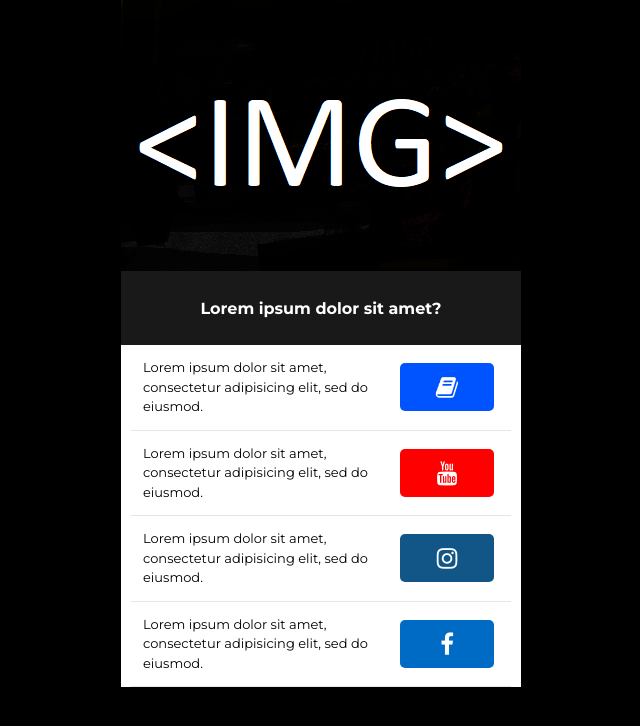
After one commit to codeatt/Eduardo_Cruz, a PHP site: page /link.php in a window 1280 px wide. The commit adds this page. Shown: the top 726 px of the page, without its empty margins (319-959 px from the left). Run offline with PHP 8.4, Linux system fonts and the light colour scheme; some libraries are stand-ins or nearby versions.

Commit message:
pagina link

```diff
--- /dev/null
+++ b/css/style.css
@@ -0,0 +1,118 @@
+body {
+  background-color: black;
+  margin: 0px;
+  box-sizing: border-box;
+}
+
+.example-item {
+  display: inline;
+}
+
+.container {
+  display: flex;
+  justify-content: center;
+  align-items: center;
+  /* text-align: center; */
+    margin: auto;
+}
+
+.column {
+  max-width: 400px;
+
+  font-family: "Montserrat", Sans-serif;
+}
+
+.img {
+  max-width: 400px;
+  display: flex;
+  border: none;
+  /* position: absolute; */
+}
+
+.elemento {
+  padding: 4px 20px 8px 20px;
+  line-height: 2.2em;
+  background-color: #191919;
+  text-align: center;
+}
+
+.elemento2 {
+  background-color: white;
+  margin-top: -5px; /* change */
+  font-size: 13px;
+  /* flex: 1 1 33%; */
+  padding: 0px 10px 0px 10px;
+}
+
+.fa {
+  padding: 20px;
+  font-size: 30px;
+  width: 50px;
+  text-align: center;
+  text-decoration: none;
+  margin: 5px 2px;
+}
+
+.fa-facebook {
+  background-color: #006bc4;
+  color: white;
+}
+
+.fa-youtube {
+  background-color: #ff0000;
+  color: white;
+}
+
+.fa-instagram {
+  background: #125688;
+  color: white;
+}
+
+.fa-book {
+  background-color: #0054ff;
+  color: white;
+}
+.socialmedia {
+  display: flex;
+  border-style: solid;
+  border-width: 0px 0px 1px 0px;
+  border-color: #e5e5e5;
+  padding: 0px 10px 0px 12px;
+  flex-wrap: wrap;
+}
+
+.textmedia {
+  width: 66.6%;
+  line-height: 1.5em;
+
+}
+.icon {
+  width: 33.3%;
+  text-align: center;
+  /* align-content: center; */
+  margin-bottom: 10px;
+  margin-top: 13px;
+  padding-top: 0px;
+  padding-bottom: 0px;
+  margin-left: 0px;
+  margin-right: 0px;
+}
+
+.button {
+  margin-left: 14px;
+  padding: 12px 22px;
+  font-size: 24px;
+  text-align: center;
+  cursor: pointer;
+  outline: none;
+  border: none;
+  border-radius: 5px 5px 5px 5px;
+}
+
+.button:hover {background-color: black}
+
+.button:active {
+  background-color: #3e8e41;
+  box-shadow: 0 5px #666;
+  /* transform: translateY(4px); */
+}
--- a/index.php
+++ b/index.php
@@ -80,6 +80,8 @@
     <body>
         <div class="flex-center position-ref full-height">
           <div class="top-right links">
+            <a href="https://eduardocruz.com/links">Links</a>
+
             <a href="https://eduardocruz.com/login">Login</a>
 
             <a href="https://eduardocruz.com/register">Register</a>
--- /dev/null
+++ b/link.php
@@ -0,0 +1,74 @@
+<!DOCTYPE html>
+<html lang="pt-BR">
+<head>
+	<meta charset="UTF-8">
+		<title>Links - Eduardo Cruz</title>
+
+		<meta name="viewport" content="width=device-width, initial-scale=1.0, viewport-fit=cover" />
+		<link rel="stylesheet" id="google-fonts-1-css" href="https://fonts.googleapis.com/css?family=Montserrat%3A100%2C100italic%2C200%2C200italic%2C300%2C300italic%2C400%2C400italic%2C500%2C500italic%2C600%2C600italic%2C700%2C700italic%2C800%2C800italic%2C900%2C900italic&amp;ver=5.0.4" type="text/css" media="all">
+		<link rel="stylesheet" href="https://cdnjs.cloudflare.com/ajax/libs/font-awesome/4.7.0/css/font-awesome.min.css">
+		<link rel="stylesheet" type="text/css" href="css/style.css">
+		<script src="https://kit.fontawesome.com/yourcode.js"></script>
+</head>
+
+<body class="">
+	<div class="container">
+		<div class="column">
+
+			<div class="image">
+				<div class="">
+					<img src="img/link.png" class="img">
+				</div>
+			</div>
+
+			<div class="elemento">
+				<p>
+					<span style="color: #ffffff;">
+						<b>Lorem ipsum dolor sit amet?</b>
+					</span>
+				</p>
+			</div>
+
+			<div class="elemento2">
+
+				<div class="socialmedia">
+					<div class="textmedia">
+						<p>Lorem ipsum dolor sit amet, consectetur adipisicing elit, sed do eiusmod.</p>
+					</div>
+					<div class="icon">
+							<a href="https://bit.ly/freelancer-profissional" target="_blank" class="fa fa-book button"></a>
+					</div>
+				</div>
+
+				<div class="socialmedia">
+					<div class="textmedia">
+						<p>Lorem ipsum dolor sit amet, consectetur adipisicing elit, sed do eiusmod.</p>
+					</div>
+					<div class="icon">
+								<a href="https://www.youtube.com/channel/UCqPGjSuTqlbu172I1hkgmZw?sub_confirmation=1" target="_blank" class="fa fa-youtube button"></a>
+					</div>
+				</div>
+
+				<div class="socialmedia">
+					<div class="textmedia">
+						<p>Lorem ipsum dolor sit amet, consectetur adipisicing elit, sed do eiusmod.</p>
+					</div>
+					<div class="icon">
+								<a href="#" target="_blank" class="fa fa-instagram button"></a>
+					</div>
+				</div>
+
+			<div class="socialmedia">
+				<div class="textmedia">
+					<p>Lorem ipsum dolor sit amet, consectetur adipisicing elit, sed do eiusmod.</p>
+				</div>
+				<div class="icon">
+					<a href="#" target="_blank" class="fa fa-facebook button"></a>
+				</div>
+			</div>
+
+	  </div> <!-- column -->
+
+   </div> <!-- container -->
+	</body>
+</html>
```
Also changed, not shown: img/link.png (added). Lines whose indentation alone changed are shown as unchanged.
